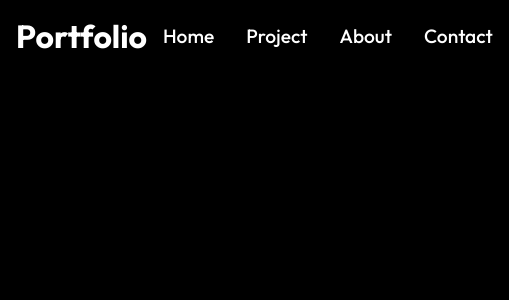
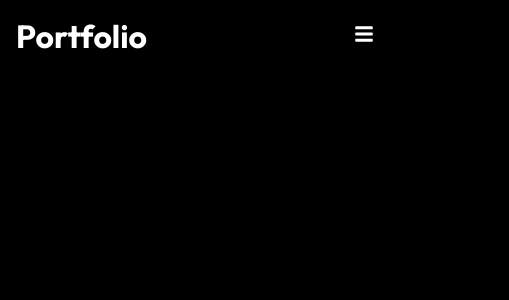
Before and after one commit to geraldofori/portfoliio, a React (Create React App) app: page / in a window 390 px wide. Shown: the top 300 px of the page, 509 px wide, since content can reach past the window. Built offline with nearby package versions, Linux system fonts and the light colour scheme.

Commit message:
made the navigation bar responsive

```diff
--- a/src/components/Topbar.css
+++ b/src/components/Topbar.css
@@ -17,3 +17,38 @@
     font-size: 1.2rem;
     font-weight: 500;
 }
+
+.hamburger{
+    display: none;
+}
+
+@media screen and (max-width: 1040px) {
+    .nav-menu{
+        flex-direction: column;
+        justify-content: center;
+        align-items: center;
+        width: 100%;
+        height: 100vh;
+        background: rgba(0,0,0,0.9);
+        position: absolute;
+        top: 0;
+        left: -100%;
+        z-index: -3;
+        transition: 0.3s;
+    }
+
+    .nav-menu.active {
+        left: 0;
+    }
+
+    .nav-menu li {
+        padding: 1rem 0;
+    }
+
+    .nav-menu li a {
+        font-size: 2rem;
+    }
+    .hamburger{
+        display: initial;
+    }
+}
--- a/src/components/Topbar.js
+++ b/src/components/Topbar.js
@@ -1,20 +1,26 @@
 import "./Topbar.css";
 
-import React from 'react'
+import React, { useState } from 'react'
 import { Link } from "react-router-dom";
 
+import { FaBars, FaTimes } from "react-icons/fa";
+
 const Topbar = () => {
+
+    const [click, setClick] = useState(false);
+    const handleClick = () => setClick(!click);
+
   return (
     <div className="header">
         <Link to="/">
-            <h1>Portfolio</h1>
+            <h1> Portfolio</h1>
         </Link>
-        <ul className="nav-menu">
+        <ul className={click ? "nav-menu active" : "nav-menu"}>
             <li>
                 <Link to="/">Home</Link>
             </li>
             <li>
-                <Link to="/project">Project</Link>
+                <Link to="/project">Projects</Link>
             </li>
             <li>
                 <Link to="/about">About</Link>
@@ -23,6 +29,13 @@ const Topbar = () => {
                 <Link to="/contact">Contact</Link>
             </li>
         </ul>
+        <div className="hamburger" onClick={handleClick}>
+            {click ? (
+                <FaTimes size={20} style={{color: "#fff"}}/>
+            ) : (
+                <FaBars size={20} style={{color: "#fff"}}/>
+                )}
+        </div>
     </div>
   )
 }
```
